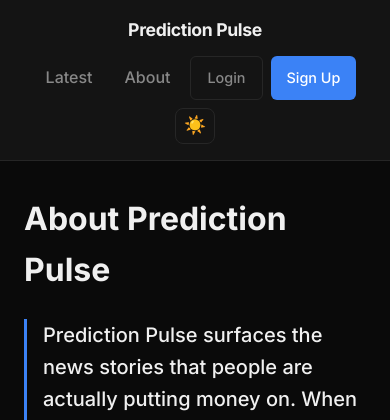
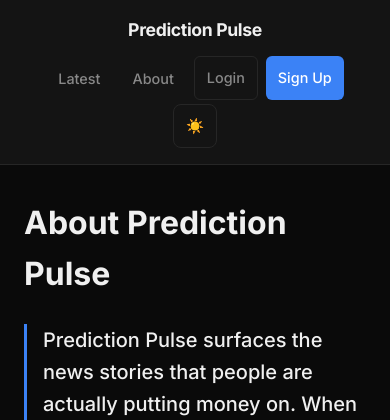
Before and after one commit to squireaintready/kalshi-news, a Flask app: page /about in a window 390 px wide. Shown: the top 420 px of the page. Run offline with Flask 3, Linux system fonts and the light colour scheme; parts of the project's set-up code (start-up, migrations or seed data) failed here and were passed over.

Commit message:
Fix theme toggle CSP issue + mobile header alignment
CSP fix:
- Removed content_security_policy_nonce_in that was blocking inline scripts
- Added fonts.gstatic.com to font-src

Mobile header:
- Better centered alignment
- Consistent sizing for all nav items
- Proper spacing and wrapping
- Theme toggle sized correctly (44px touch target)

Co-Authored-By: Claude Opus 4.5 <noreply@anthropic.com>

```diff
--- a/app.py
+++ b/app.py
@@ -46,15 +46,14 @@ app.secret_key = config.FLASK_SECRET_KEY
 # Note: Railway handles SSL termination, so we don't force HTTPS at app level
 csp = {
     'default-src': "'self'",
-    'style-src': ["'self'", "'unsafe-inline'"],  # Allow inline styles
-    'script-src': ["'self'", "'unsafe-inline'"],  # Allow inline scripts for interactivity
+    'style-src': ["'self'", "'unsafe-inline'"],
+    'script-src': ["'self'", "'unsafe-inline'"],
     'img-src': ["'self'", "data:"],
-    'font-src': ["'self'"],
+    'font-src': ["'self'", "https://fonts.gstatic.com"],
 }
 Talisman(
     app,
     content_security_policy=csp,
-    content_security_policy_nonce_in=['script-src'],
     force_https=False,  # Railway handles SSL termination at load balancer
     strict_transport_security=True,
     strict_transport_security_max_age=31536000,  # 1 year
--- a/static/style.css
+++ b/static/style.css
@@ -1551,6 +1551,7 @@ a, button, input, select, textarea {
     .site-header .container {
         flex-direction: column;
         gap: 0.75rem;
+        align-items: center;
     }
 
     .logo {
@@ -1558,22 +1559,34 @@ a, button, input, select, textarea {
     }
 
     .main-nav {
-        gap: 0.5rem;
+        display: flex;
         flex-wrap: wrap;
         justify-content: center;
+        align-items: center;
+        gap: 0.25rem 0.5rem;
         width: 100%;
     }
 
-    .main-nav a {
+    .main-nav a,
+    .main-nav button {
         padding: 0.5rem 0.75rem;
         min-height: 44px;
         display: flex;
         align-items: center;
+        justify-content: center;
+        font-size: 0.9rem;
     }
 
     .nav-btn {
-        padding: 0.5rem 1rem !important;
+        padding: 0.5rem 0.75rem !important;
         min-height: 44px;
+        font-size: 0.9rem !important;
+    }
+
+    .theme-toggle {
+        padding: 0.5rem !important;
+        min-height: 44px;
+        min-width: 44px;
     }
 
     .connect-banner {
```
